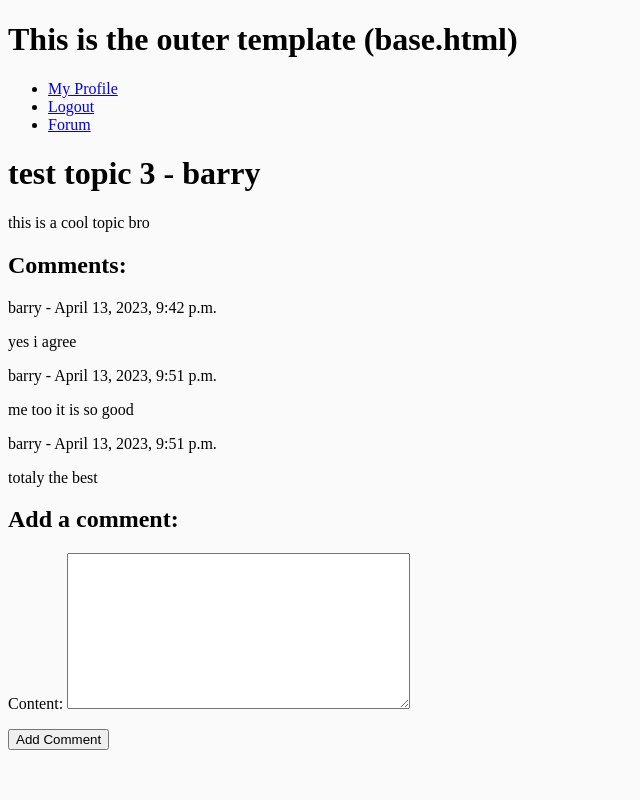
After one commit to Edb83/breaking-the-silence, a Django app: page /forum/post/1/ in a window 1280 px wide. The commit adds this page. Shown: the whole page, without its empty margins (0-640 px from the left). Run offline with Django 4.2, Linux system fonts and the light colour scheme; a user stored in the database is signed in; data comes from the database, SQL or seed files in the repository; both versions use the stored data as it was after the commit.

Commit message:
added forum functinality, views, models, urls so users can coment on topics and coment on comnts.

```diff
--- a/breaking_silence/urls.py
+++ b/breaking_silence/urls.py
@@ -22,4 +22,5 @@ urlpatterns = [
     path('accounts/', include('allauth.urls')),
     path('', include('home.urls')),
     path('profiles/', include('profiles.urls')),
+    path('forum/', include('forum.urls')),
 ]
--- /dev/null
+++ b/forum/forms.py
@@ -0,0 +1,17 @@
+from django import forms
+from .models import Topic, Post, Comment
+
+class TopicForm(forms.ModelForm):
+    class Meta:
+        model = Topic
+        fields = ['title', 'content']
+
+class PostForm(forms.ModelForm):
+    class Meta:
+        model = Post
+        fields = ['content']
+
+class CommentForm(forms.ModelForm):
+    class Meta:
+        model = Comment
+        fields = ['content']
--- a/forum/models.py
+++ b/forum/models.py
@@ -6,6 +6,8 @@ from django.utils import timezone
 
 class Topic(models.Model):
     title = models.CharField(max_length=255)
+    content = models.TextField(null=True, blank=True)
+    is_private = models.BooleanField(default=False)
     created_by = models.ForeignKey(User, on_delete=models.CASCADE)
     created_at = models.DateTimeField(default=timezone.now)
 
@@ -19,4 +21,13 @@ class Post(models.Model):
     created_at = models.DateTimeField(default=timezone.now)
 
     def __str__(self):
-        return self.content[:50] + "..."
+        return self.content[:50]
+
+class Comment(models.Model):
+    content = models.TextField()
+    post = models.ForeignKey(Post, on_delete=models.CASCADE, related_name='comments')
+    created_by = models.ForeignKey(User, on_delete=models.CASCADE)
+    created_at = models.DateTimeField(auto_now_add=True)
+
+    def __str__(self):
+        return self.content[:50]
--- /dev/null
+++ b/forum/templates/forum/post_detail.html
@@ -0,0 +1,23 @@
+{% extends "base.html" %}
+
+{% block content %}
+<h1>{{ post.topic.title }} - {{ post.created_by.username }}</h1>
+<p>{{ post.content }}</p>
+
+<h2>Comments:</h2>
+{% for comment in comments %}
+  <div>
+    <p>{{ comment.created_by.username }} - {{ comment.created_at }}</p>
+    <p>{{ comment.content }}</p>
+  </div>
+{% endfor %}
+
+{% if user.is_authenticated %}
+  <h2>Add a comment:</h2>
+  <form method="post">
+    {% csrf_token %}
+    {{ form.as_p }}
+    <button type="submit">Add Comment</button>
+  </form>
+{% endif %}
+{% endblock %}
--- /dev/null
+++ b/forum/urls.py
@@ -0,0 +1,8 @@
+from django.urls import path
+from . import views
+
+urlpatterns = [
+    path('', views.topics, name='topics'),
+    path('topic/<int:topic_id>/', views.topic_detail, name='topic_detail'),
+    path('post/<int:post_id>/', views.post_detail, name='post_detail'),
+]
--- a/forum/views.py
+++ b/forum/views.py
@@ -1,13 +1,49 @@
-from django.shortcuts import render
+from django.shortcuts import render, redirect, get_object_or_404
+from django.contrib.auth.decorators import login_required
 from .models import Topic, Post
-from django.contrib.auth.decorators import login_required
+from .forms import TopicForm, PostForm, CommentForm
 
 def topics(request):
     topics = Topic.objects.all()
-    return render(request, 'forum/topics.html', {'topics': topics})
+    if request.method == 'POST':
+        form = TopicForm(request.POST)
+        if form.is_valid():
+            new_topic = form.save(commit=False)
+            new_topic.created_by = request.user  # Corrected line
+            new_topic.save()
+            return redirect('topics')
+    else:
+        form = TopicForm()
+    return render(request, 'forum/topics.html', {'topics': topics, 'form': form})
 
 @login_required
 def topic_detail(request, topic_id):
-    topic = Topic.objects.get(id=topic_id)
-    posts = Post.objects.filter(topic=topic)
-    return render(request, 'forum/topic_detail.html', {'topic': topic, 'posts': posts})
+    topic = get_object_or_404(Topic, id=topic_id)
+    posts = topic.posts.all()
+    if request.method == 'POST':
+        form = PostForm(request.POST)
+        if form.is_valid():
+            new_post = form.save(commit=False)
+            new_post.topic = topic
+            new_post.created_by = request.user
+            new_post.save()
+            return redirect('topic_detail', topic_id=topic_id)
+    else:
+        form = PostForm()
+    return render(request, 'forum/topic_detail.html', {'topic': topic, 'posts': posts, 'form': form})
+
+@login_required
+def post_detail(request, post_id):
+    post = get_object_or_404(Post, id=post_id)
+    comments = post.comments.all()
+    if request.method == 'POST':
+        form = CommentForm(request.POST)
+        if form.is_valid():
+            new_comment = form.save(commit=False)
+            new_comment.post = post
+            new_comment.created_by = request.user
+            new_comment.save()
+            return redirect('post_detail', post_id=post_id)
+    else:
+        form = CommentForm()
+    return render(request, 'forum/post_detail.html', {'post': post, 'comments': comments, 'form': form})
--- a/profiles/templates/profiles/user_profile.html
+++ b/profiles/templates/profiles/user_profile.html
@@ -3,7 +3,7 @@
 {% block content %}
   <h1>{{ display_username }}'s Profile</h1>
   <p>Story: {{ user_profile.story }}</p>
-  <p>Force: {{ user_profile.get_force_display }}</p>
+  <p>Force: {{ user_profile.force }}</p>
   <p>Regiment: {{ user_profile.regiment }}</p>
   <p>Rank: {{ user_profile.rank }}</p>
 
--- a/templates/base.html
+++ b/templates/base.html
@@ -19,6 +19,7 @@
             {% else %}
                 <li><a href="{% url 'account_login' %}">Sign In</a></li>
             {% endif %}
+            <li> <a href="{% url 'topics' %}">Forum</a></li>
         </ul>
     </nav>
     <main>
```
Also changed, not shown: forum/templates/forum/topic_detail.html (+30 -10 lines), forum/templates/forum/topics.html (+14 -1 lines), db.sqlite3, forum/migrations/0002_topic_is_private.py (added), forum/migrations/0003_topic_content.py (added), forum/migrations/0004_comment.py (added).
